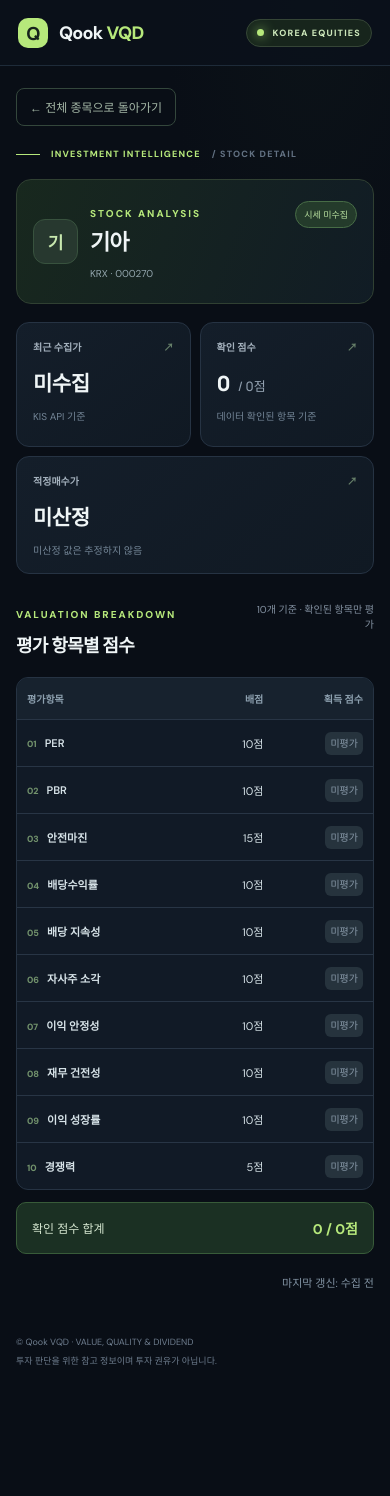
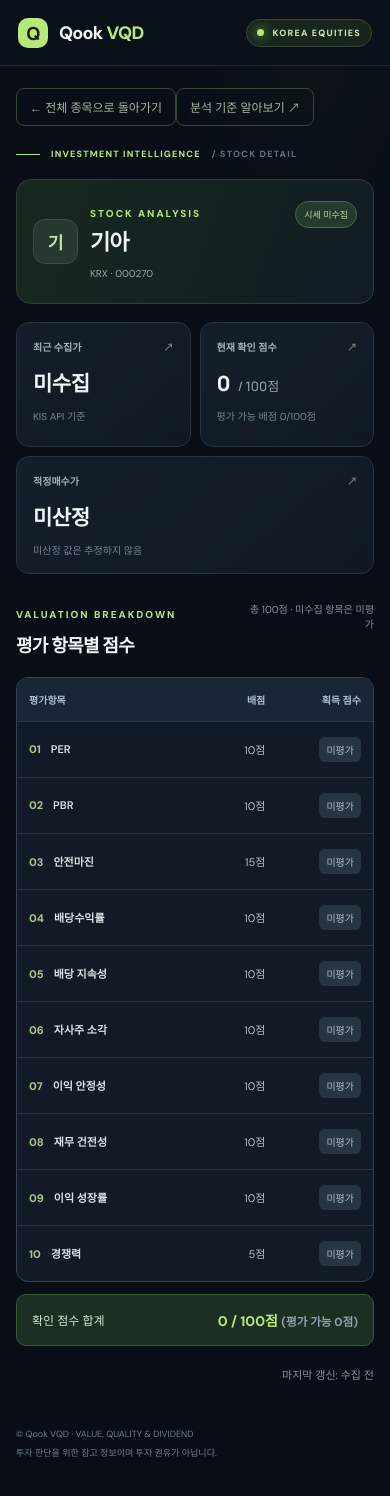
Before and after one commit to qooklab/qook-vqd, a Next.js app: page /stocks/000270 in a window 390 px wide. Shown: the top 1496 px of the page. Before the commit the page ends 1417 px from the top, so only its background shows below. Built offline with nearby package versions, Linux system fonts and the light colour scheme; no server answers.

Commit message:
fix: enforce mobile table alignment and clarify 100-point coverage

```diff
--- a/app/stocks/[code]/page.tsx
+++ b/app/stocks/[code]/page.tsx
@@ -15,13 +15,13 @@ export default async function Detail({params}:{params:Promise<{code:string}>}){
  return <div className="site-shell">
   <header className="topbar"><div className="topbar-inner"><Link className="brand" href="/"><span className="brand-mark">Q</span><span>Qook<span className="brand-accent">VQD</span></span></Link><div className="topbar-right"><span className="market-tag"><span className="status-dot"/> KOREA EQUITIES</span></div></div></header>
   <main className="dashboard detail-dashboard">
-   <Link className="back-link" href="/">← 전체 종목으로 돌아가기</Link>
+   <div className="detail-actions"><Link className="back-link" href="/">← 전체 종목으로 돌아가기</Link><Link className="back-link" href="/methodology">분석 기준 알아보기 ↗</Link></div>
    <div className="eyebrow"><span className="eyebrow-line"/> INVESTMENT INTELLIGENCE <span className="eyebrow-muted">/ STOCK DETAIL</span></div>
    <section className="detail-hero"><div className="detail-hero-title"><span className="stock-icon">{found[0].slice(0,1)}</span><div><span className="section-overline">STOCK ANALYSIS</span><h1>{found[0]}</h1><span className="detail-code">KRX · {code}</span></div></div><span className="detail-state">{raw.price!=null?'시세 수집 완료':'시세 미수집'}</span></section>
-   <div className="stats detail-stats"><div className="stat-card"><div className="stat-label">최근 수집가 <span>↗</span></div><div className="stat-value detail-value">{raw.price!=null?money(raw.price):'미수집'}</div><div className="stat-foot">KIS API 기준</div></div><div className="stat-card"><div className="stat-label">확인 점수 <span>↗</span></div><div className="stat-value detail-value">{score.assessed}<small> / {score.possible}점</small></div><div className="stat-foot">데이터 확인된 항목 기준</div></div><div className="stat-card"><div className="stat-label">적정매수가 <span>↗</span></div><div className="stat-value detail-value">{raw.buy_price!=null?money(raw.buy_price):'미산정'}</div><div className="stat-foot">미산정 값은 추정하지 않음</div></div></div>
-   <section className="detail-section"><div className="section-heading"><div><span className="section-overline">VALUATION BREAKDOWN</span><h2>평가 항목별 점수</h2></div><span className="section-meta">10개 기준 · 확인된 항목만 평가</span></div>
-    <div className="detail-table-wrap"><table className="detail-table"><thead><tr><th>평가항목</th><th>배점</th><th>획득 점수</th></tr></thead><tbody>{criteria.map(([label,max],i)=><tr key={label}><td><span className="criterion-index">{String(i+1).padStart(2,'0')}</span><strong>{label}</strong></td><td>{max}점</td><td>{score.vals[i]==null?<span className="detail-unrated">미평가</span>:<span className="detail-score">{score.vals[i]}점</span>}</td></tr>)}</tbody></table></div>
-    <div className="detail-summary"><span>확인 점수 합계</span><strong>{score.assessed} / {score.possible}점</strong></div>
+   <div className="stats detail-stats"><div className="stat-card"><div className="stat-label">최근 수집가 <span>↗</span></div><div className="stat-value detail-value">{raw.price!=null?money(raw.price):'미수집'}</div><div className="stat-foot">KIS API 기준</div></div><div className="stat-card"><div className="stat-label">현재 확인 점수 <span>↗</span></div><div className="stat-value detail-value">{score.assessed}<small> / 100점</small></div><div className="stat-foot">평가 가능 배점 {score.possible}/100점</div></div><div className="stat-card"><div className="stat-label">적정매수가 <span>↗</span></div><div className="stat-value detail-value">{raw.buy_price!=null?money(raw.buy_price):'미산정'}</div><div className="stat-foot">미산정 값은 추정하지 않음</div></div></div>
+   <section className="detail-section"><div className="section-heading"><div><span className="section-overline">VALUATION BREAKDOWN</span><h2>평가 항목별 점수</h2></div><span className="section-meta">총 100점 · 미수집 항목은 미평가</span></div>
+    <div className="detail-table-wrap" style={{width:"100%",maxWidth:"100%",overflowX:"auto",border:"1px solid #334354",borderRadius:12,background:"#111a26"}}><table className="detail-table" style={{width:"100%",borderCollapse:"collapse",tableLayout:"fixed",fontSize:13}}><thead><tr><th style={{width:"52%",textAlign:"left",padding:"14px 12px",background:"#192635",color:"#aebfce"}}>평가항목</th><th style={{width:"20%",textAlign:"right",padding:"14px 8px",background:"#192635",color:"#aebfce"}}>배점</th><th style={{width:"28%",textAlign:"right",padding:"14px 12px",background:"#192635",color:"#aebfce"}}>획득 점수</th></tr></thead><tbody>{criteria.map(([label,max],i)=><tr key={label} style={{borderTop:"1px solid #293848"}}><td style={{padding:"15px 12px",verticalAlign:"middle",overflowWrap:"anywhere"}}><span className="criterion-index" style={{marginRight:10,color:"#a8c894",fontSize:11}}>{String(i+1).padStart(2,'0')}</span><strong>{label}</strong></td><td style={{padding:"15px 8px",textAlign:"right",whiteSpace:"nowrap",color:"#b4c1cf"}}>{max}점</td><td style={{padding:"15px 12px",textAlign:"right",whiteSpace:"nowrap"}}>{score.vals[i]==null?<span className="detail-unrated" style={{display:"inline-block",padding:"5px 7px",background:"#263541",borderRadius:6,color:"#b2bdc9"}}>미평가</span>:<span className="detail-score" style={{color:"#b6e87b",fontWeight:700}}>{score.vals[i]}점</span>}</td></tr>)}</tbody></table></div>
+    <div className="detail-summary"><span>확인 점수 합계</span><strong>{score.assessed} / 100점 <small>(평가 가능 {score.possible}점)</small></strong></div>
    </section>
    <div className="detail-updated">마지막 갱신: {raw.updated_at?new Date(raw.updated_at).toLocaleString('ko-KR',{timeZone:'Asia/Seoul'}):'수집 전'}</div>
    <footer className="footer"><span>© Qook VQD · VALUE, QUALITY & DIVIDEND</span><span>투자 판단을 위한 참고 정보이며 투자 권유가 아닙니다.</span></footer>
```
